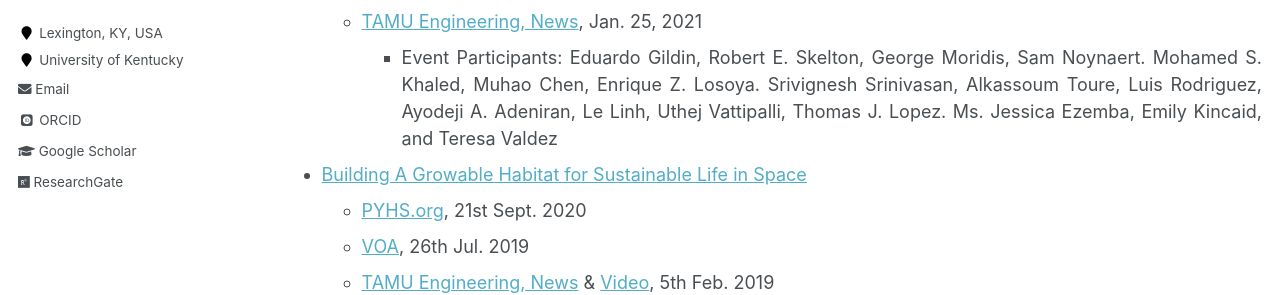
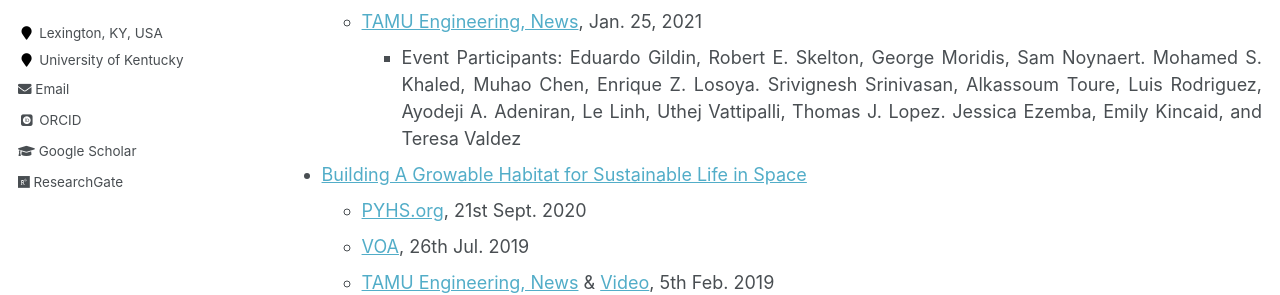
Before and after one commit to Muhao-Chen/muhao-chen.github.io, a Jekyll site: the page built from _pages/professional-activities.md, in a window 1280 px wide and 900 px high. Shown: the part 372-667 px from the top of the window. Built offline with Jekyll 4.4.1, drawn with Linux system fonts in a browser that asks for light colours; some web fonts are replaced.

```diff
--- a/_pages/professional-activities.md
+++ b/_pages/professional-activities.md
@@ -20,7 +20,7 @@ toc_max_header: 1
 
 - [NASA Moon to Mars Ice and Prospecting Challenge](https://www.nasa.gov/solve/nasas-lunar-loo-challenge/Moon_to_Mars_Ice_Prospecting_Challenge/)
     - [TAMU Engineering, News](https://engineering.tamu.edu/news/2021/01/aggie-engineering-students-produce-advanced-prototype-for-NASA-challenge.html), Jan. 25, 2021
-      * Event Participants: Eduardo Gildin, Robert E. Skelton, George Moridis, Sam Noynaert. Mohamed S. Khaled, Muhao Chen, Enrique Z. Losoya. Srivignesh Srinivasan, Alkassoum Toure, Luis Rodriguez, Ayodeji A. Adeniran, Le Linh, Uthej Vattipalli, Thomas J. Lopez. Ms. Jessica Ezemba, Emily Kincaid, and Teresa Valdez
+      * Event Participants: Eduardo Gildin, Robert E. Skelton, George Moridis, Sam Noynaert. Mohamed S. Khaled, Muhao Chen, Enrique Z. Losoya. Srivignesh Srinivasan, Alkassoum Toure, Luis Rodriguez, Ayodeji A. Adeniran, Le Linh, Uthej Vattipalli, Thomas J. Lopez. Jessica Ezemba, Emily Kincaid, and Teresa Valdez
 
 - [Building A Growable Habitat for Sustainable Life in Space](https://catalog.data.gov/dataset/tensegrity-approaches-to-in-space-construction-of-a-1g-growable-habitat)
     - [PYHS.org](https://phys.org/news/2020-09-space-habitat-artificial-gravity-enlarged.html), 21st Sept. 2020
@@ -57,12 +57,10 @@ toc_max_header: 1
 * International Conference on Composite Structures 23rd & International Conference on Mechanics of Composites 6th (ICCS23 & MECHCOMP6). Porto, Portugal. Sept. 3, 2020
 * AIAA SPACE and Astronautics Forum and Exposition, Orlando, FL, Sept. 17, 2018
 
-
 ## Poster
 * NASA's 2021 Moon to Mars Ice & Prospecting Challenge. DREAMS: Drilling and Extraction Automated System. Hampton, VA, Sept. 23 2021
 * TAMU Physics & Engineering Festival. Tensegrity Systems Research of the Research Snapshots of Land, Air, and Space Robotics Laboratory. College Station, TX, Apr. 10, 2021
 * TAMU Physics & Engineering Festival. In-Space Construction of a 1g Growable Habitat. College Station, TX, Apr. 6, 2019
-
 
 ## Selected Services
 * Guest Editor, [Biomimetic Intelligence and Robotics](https://www.sciencedirect.com/journal/biomimetic-intelligence-and-robotics), [Special Issue](https://www.sciencedirect.com/journal/biomimetic-intelligence-and-robotics/about/call-for-papers#biomimetic-soft-robotics-actuation-sensing-and-integration): Biomimetic Soft Robotics: Actuation, Sensing and Integration, 2023 -Present
@@ -70,9 +68,7 @@ toc_max_header: 1
 * Judge, Texas A&M University Student Research Week ([SRW](https://srw.tamu.edu/)) 2021 - 2022
 * Advisor, FIRST Robotics Competition ([FRC](https://www.firstinspires.org/robotics/frc)) 2014 - 2015
 
-
 ## Referee
-
 * Journal: ASCE Journal of Structural Engineering, European Journal of Mechanics/A Solids, Engineering Structures, Journal of Engineering Mechanics, CRC Press, Acta Astronautica, Journal of Mechanical Engineering Science, IEEE Robotics and Automation Letters, IEEE/ASME Transactions on Mechatronics, Journal of Mechanisms and Robotics: ASME, Aerospace Science and Technology, Journal of the Astronautical Sciences, Aircraft Engineering and Aerospace Technology, Aerospace, International Journal of Numerical Methods for Heat and Fluid Flow, Journal of Drainage and Irrigation Machinery Engineering, International Journal of Physical Sciences, ACM Transactions on Knowledge Discovery from Data, Wireless Communications and Mobile Computing, Academy Proceedings in Engineering Sciences, Journal of Engineering Computations, Journal of Data Intelligence, Acta Mechanica et Automatica, ASME Open Journal of Engineering, Experimental Techniques
 
 * Conference: International Symposium on Robotics Research (ISRR), IEEE International Conference on Robotics and Automation (ICRA), American Control Conference (ACC), AIAA SciTech Forum and Exposition, AIAA ASCEND, ASCE Earth & Space Conference, IEEE International Conference on Robotics and Biomimetics (ROBIO)
```
